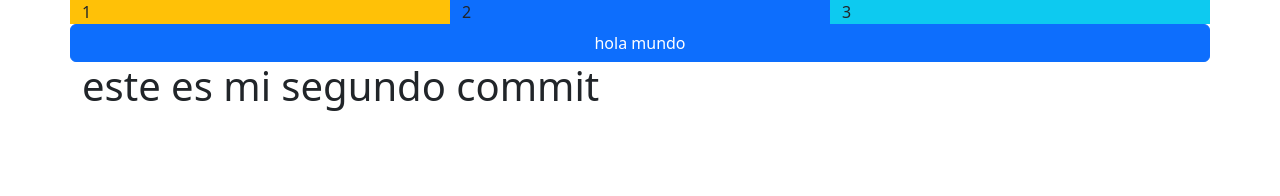
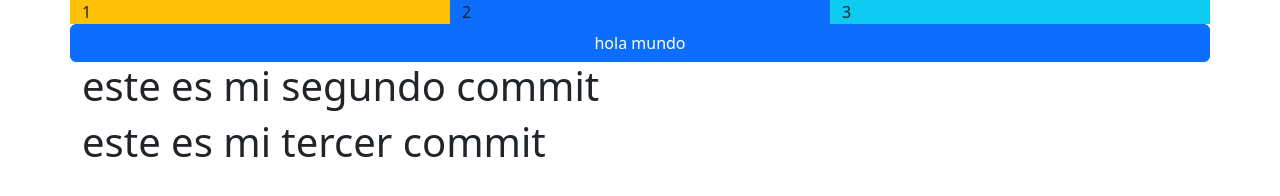
Before and after one commit to ljavierrodriguez/testing-pull-request-ft-xviii, a plain HTML site: page index.html in a window 1280 px wide. Drawn offline with nearby package versions, Linux system fonts and the light colour scheme.

Commit message:
este es mi tercer commit

```diff
--- a/index.html
+++ b/index.html
@@ -24,6 +24,7 @@
             </div>
             <button class="btn btn-primary">hola mundo</button>
             <h1>este es mi segundo commit</h1>
+            <h1>este es mi tercer commit</h1>
         </div>
     </div>
     <script src="https://cdn.jsdelivr.net/npm/bootstrap@5.2.3/dist/js/bootstrap.bundle.min.js"
```
